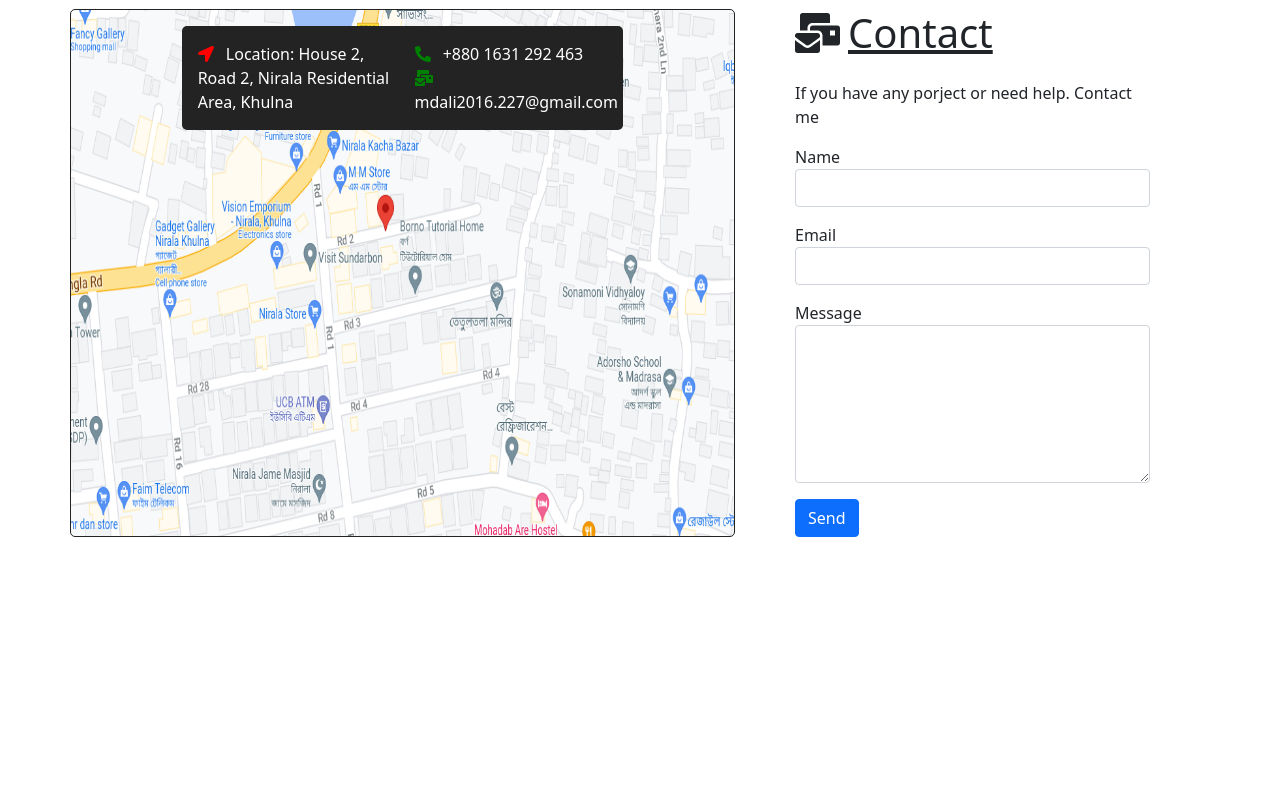
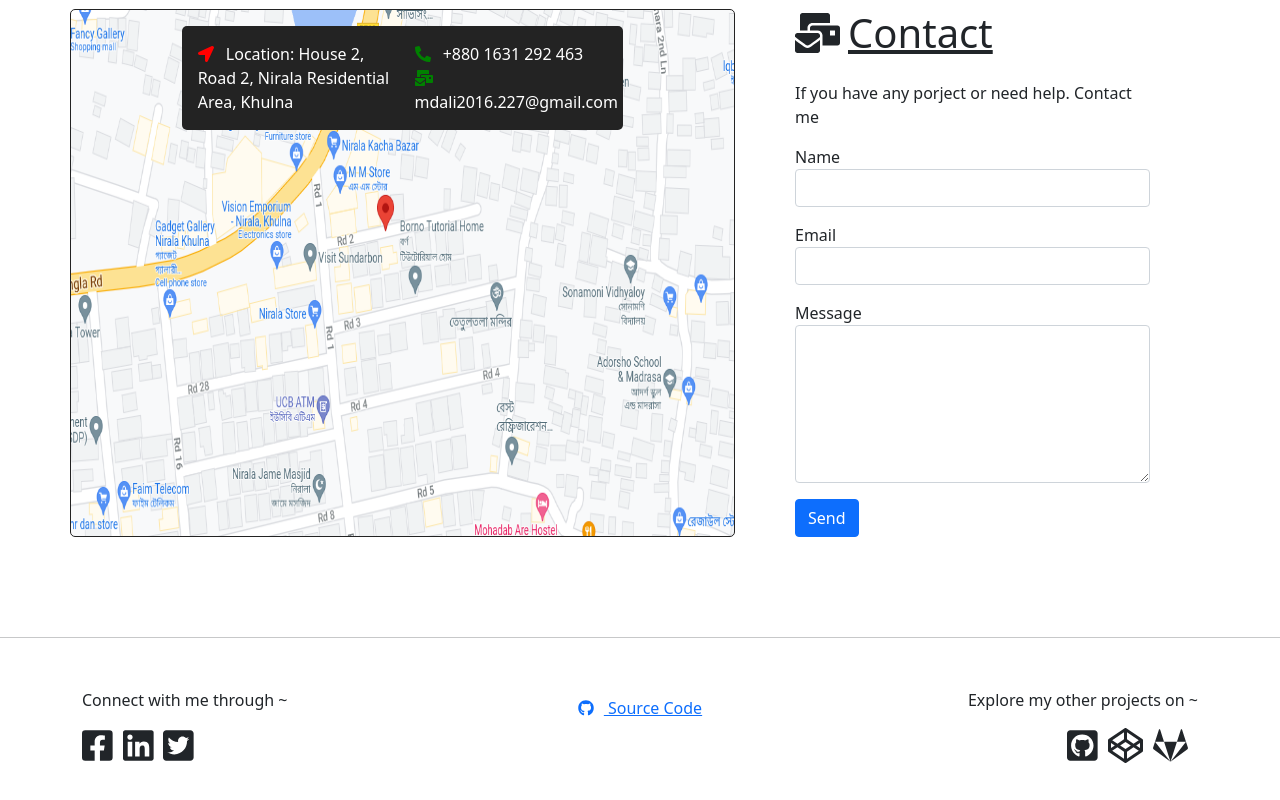
Before and after one commit to Mohammad1745/portfolio-vue, a Vue app: page / in a window 1280 px wide. Shown: the part 1757-2557 px from the top of the page. Before the commit the page ends 2394 px from the top, so only its background shows below. Built offline with nearby package versions, Linux system fonts and the light colour scheme.

Commit message:
[Add] Footer

```diff
--- a/src/App.vue
+++ b/src/App.vue
@@ -5,6 +5,8 @@
     <Projects id="projects" />
     <Skills id="skills" />
     <Contact id="contact" />
+    <hr>
+    <Footer />
   </div>
 </template>
 
@@ -14,9 +16,10 @@ import About from './components/standalones/About'
 import Projects from "@/components/standalones/Projects";
 import Skills from "@/components/standalones/Skills";
 import Contact from "@/components/standalones/Contact";
+import Footer from "@/components/standalones/Footer";
 
 export default {
-  components: {Navbar, About, Projects, Skills, Contact},
+  components: {Navbar, About, Projects, Skills, Contact, Footer},
 }
 </script>
 
--- /dev/null
+++ b/src/components/reusables/IconLink.vue
@@ -0,0 +1,17 @@
+<template>
+  <a :href="url" :class="classNames" target="_blank">
+    <font-awesome-icon v-if="icon" :icon="icon" style="margin-right: 10px" />
+    {{ title }}
+  </a>
+</template>
+
+<script>
+export default {
+  name: "IconLink",
+  props: ['title', 'url', 'icon', 'classNames']
+}
+</script>
+
+<style scoped>
+
+</style>
--- /dev/null
+++ b/src/components/standalones/Footer.vue
@@ -0,0 +1,37 @@
+<template>
+  <div class="container">
+    <div class="row">
+      <Connection classNames="col-4" />
+      <SourceCode classNames="col-4 d-flex justify-content-center my-2" />
+      <Project classNames="col-4" />
+    </div>
+  </div>
+</template>
+
+<script>
+import Connection from "@/components/standalones/footer/Connection";
+import Project from "@/components/standalones/footer/Project";
+import SourceCode from "@/components/standalones/footer/SourceCode";
+
+export default {
+  name: "Footer",
+  components: {Connection, SourceCode,Project},
+  data() {
+    return {
+
+      gitLinks: [
+        {url: "https://github.com/Mohammad1745", icon: { prefix: 'fab', iconName: 'github-square' }},
+        {url: "https://codepen.io/mohammad1745", icon: { prefix: 'fab', iconName: 'codepen' }},
+        {url: "https://gitlab.com/Mohammad1745", icon: { prefix: 'fab', iconName: 'gitlab' }},
+      ]
+    }
+  }
+}
+</script>
+
+<style scoped>
+.row{
+  margin-top: 50px;
+  margin-bottom: 20px;
+}
+</style>
--- /dev/null
+++ b/src/components/standalones/footer/Connection.vue
@@ -0,0 +1,39 @@
+<template>
+  <div :class="classNames">
+    <div>{{ title }}</div>
+    <div class="icons d-flex my-2">
+      <IconLink
+          v-for="(link, i) in links"
+          :key="i"
+          :url="link.url"
+          :icon="link.icon"
+          classNames="text-dark" />
+    </div>
+  </div>
+</template>
+
+<script>
+import IconLink from "@/components/reusables/IconLink";
+
+export default {
+  name: "Connection",
+  props: ['classNames'],
+  components: {IconLink},
+  data(){
+    return {
+      title: "Connect with me through ~",
+      links: [
+        {url: "https://www.facebook.com/profile.php?id=100014636023010", icon: { prefix: 'fab', iconName: 'facebook-square' }},
+        {url: "https://www.linkedin.com/in/mohammad-ali-90215715a/", icon: { prefix: 'fab', iconName: 'linkedin' }},
+        {url: "https://twitter.com/Mohamma94810554", icon: { prefix: 'fab', iconName: 'twitter-square' }},
+      ],
+    }
+  }
+}
+</script>
+
+<style scoped>
+  .icons {
+    font-size: 35px;
+  }
+</style>
--- /dev/null
+++ b/src/components/standalones/footer/Project.vue
@@ -0,0 +1,39 @@
+<template>
+  <div :class="classNames">
+    <div class="text-end">{{ title }}</div>
+    <div class="icons d-flex justify-content-end my-2">
+      <IconLink
+          v-for="(link, i) in links"
+          :key="i"
+          :url="link.url"
+          :icon="link.icon"
+          classNames="text-dark" />
+    </div>
+  </div>
+</template>
+
+<script>
+import IconLink from "@/components/reusables/IconLink";
+
+export default {
+  name: "Connection",
+  props: ['classNames'],
+  components: {IconLink},
+  data(){
+    return {
+      title: "Explore my other projects on ~",
+      links: [
+        {url: "https://github.com/Mohammad1745", icon: { prefix: 'fab', iconName: 'github-square' }},
+        {url: "https://codepen.io/mohammad1745", icon: { prefix: 'fab', iconName: 'codepen' }},
+        {url: "https://gitlab.com/Mohammad1745", icon: { prefix: 'fab', iconName: 'gitlab' }},
+      ],
+    }
+  }
+}
+</script>
+
+<style scoped>
+  .icons {
+    font-size: 35px;
+  }
+</style>
--- /dev/null
+++ b/src/components/standalones/footer/SourceCode.vue
@@ -0,0 +1,19 @@
+<template>
+  <div :class="classNames">
+    <IconLink url="https://github.com/Mohammad1745/portfolio-vue" :icon="{ prefix: 'fab', iconName: 'github' }" title="Source Code" />
+  </div>
+</template>
+
+<script>
+import IconLink from "@/components/reusables/IconLink";
+
+export default {
+  name: "SourceCode",
+  props: ['classNames'],
+  components: {IconLink}
+}
+</script>
+
+<style scoped>
+
+</style>
--- a/src/main.js
+++ b/src/main.js
@@ -3,7 +3,7 @@ import App from './App.vue'
 import { BootstrapVue } from 'bootstrap-vue'
 import { library } from '@fortawesome/fontawesome-svg-core'
 import { faUserSecret, faBriefcase, faTasks, faDownload, faCode, faFileCode, faMailBulk, faLocationArrow, faPhoneAlt } from '@fortawesome/free-solid-svg-icons'
-import { faFacebookSquare, faLinkedin, faGithubSquare } from '@fortawesome/free-brands-svg-icons'
+import { faFacebookSquare, faLinkedin, faGithub, faGithubSquare, faGitlab, faTwitterSquare, faCodepen } from '@fortawesome/free-brands-svg-icons'
 import { FontAwesomeIcon } from '@fortawesome/vue-fontawesome'
 
 library.add(faUserSecret)
@@ -17,7 +17,11 @@ library.add(faTasks)
 library.add(faLocationArrow)
 library.add(faFacebookSquare)
 library.add(faLinkedin)
+library.add(faGitlab)
+library.add(faGithub)
 library.add(faGithubSquare)
+library.add(faCodepen)
+library.add(faTwitterSquare)
 
 Vue.component('font-awesome-icon', FontAwesomeIcon)
 
```
